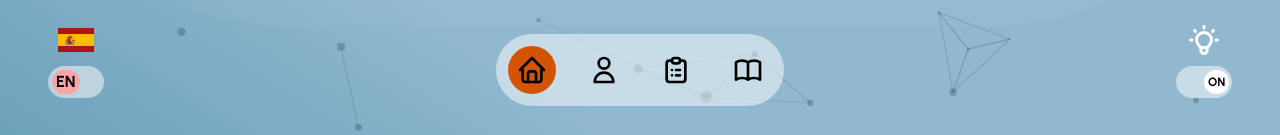
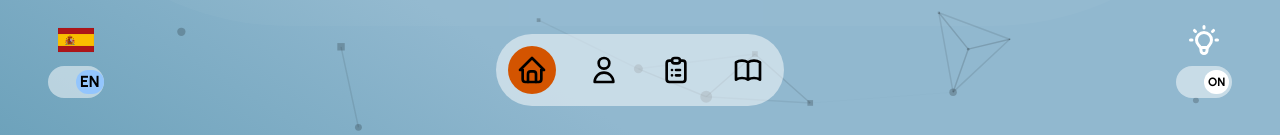
Before and after one commit to eldavid1996/MendozaDev, a Next.js app: page / in a window 1280 px wide. Shown: the part 662-797 px from the top of the page. Built offline with nearby package versions, Linux system fonts and the light colour scheme.

Commit message:
button fixed

```diff
--- a/app/context/LanguageContext.tsx
+++ b/app/context/LanguageContext.tsx
@@ -13,7 +13,7 @@ import * as es from "@/public/translations/es.json";
 
 interface GlobalState {
   language: "EN" | "ES";
-  setLanguage: (lang: "ES" | "EN") => void;
+  setLanguage: (lang: "EN" | "ES") => void;
   translation: typeof en | typeof es;
 }
 
@@ -22,7 +22,7 @@ const GlobalContext = createContext<GlobalState | undefined>(undefined);
 export const LanguageProvider: React.FC<{ children: ReactNode }> = ({
   children,
 }) => {
-  const [language, setLanguage] = useState<"ES" | "EN">("EN");
+  const [language, setLanguage] = useState<"EN" | "ES">("EN");
   const [translation, setTranslation] = useState<typeof en | typeof es>(en);
 
   useEffect(() => {
--- a/components/shared/LanguageToggler.tsx
+++ b/components/shared/LanguageToggler.tsx
@@ -18,7 +18,7 @@ export function LanguageToggler() {
   }, [setLanguage]);
 
   const toggleLanguage = () => {
-    const newLanguage = language === "EN" ? "ES" : "EN";
+    const newLanguage = language === "ES" ? "EN" : "ES";
     setLanguage(newLanguage);
     localStorage.setItem("language", newLanguage);
   };
@@ -42,9 +42,9 @@ export function LanguageToggler() {
       >
         <span
           className={`transition-transform ${
-            language === "EN"
-              ? "translate-x-6 bg-blue-300 dark:bg-blue-700"
-              : "translate-x-0 bg-red-300 dark:bg-red-700"
+            language === "ES"
+              ? "translate-x-0 bg-red-300 dark:bg-red-700 "
+              : "translate-x-6 bg-blue-300 dark:bg-blue-700 "
           } rounded-full px-1 text-light-text dark:text-dark-text`}
         >
           {language === "ES" ? "ES" : "EN"}
```
